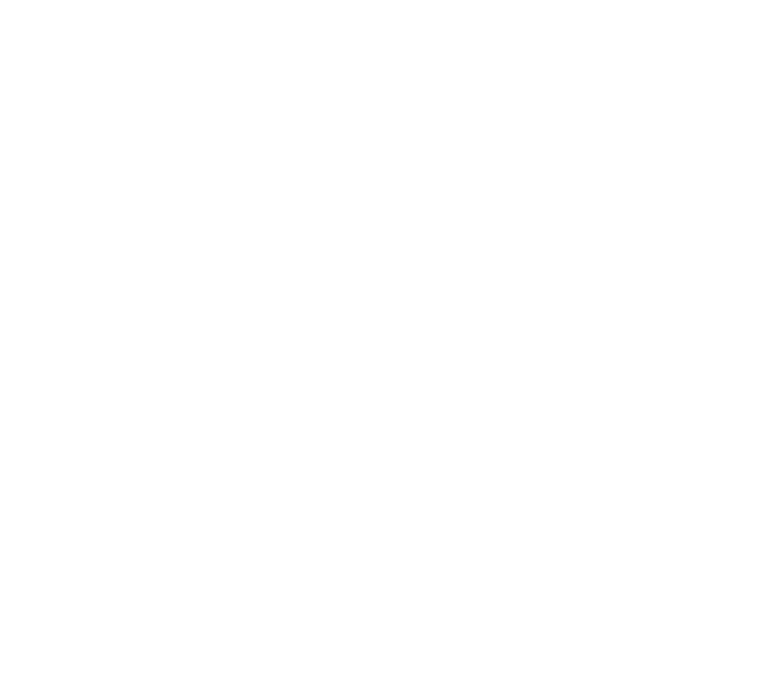
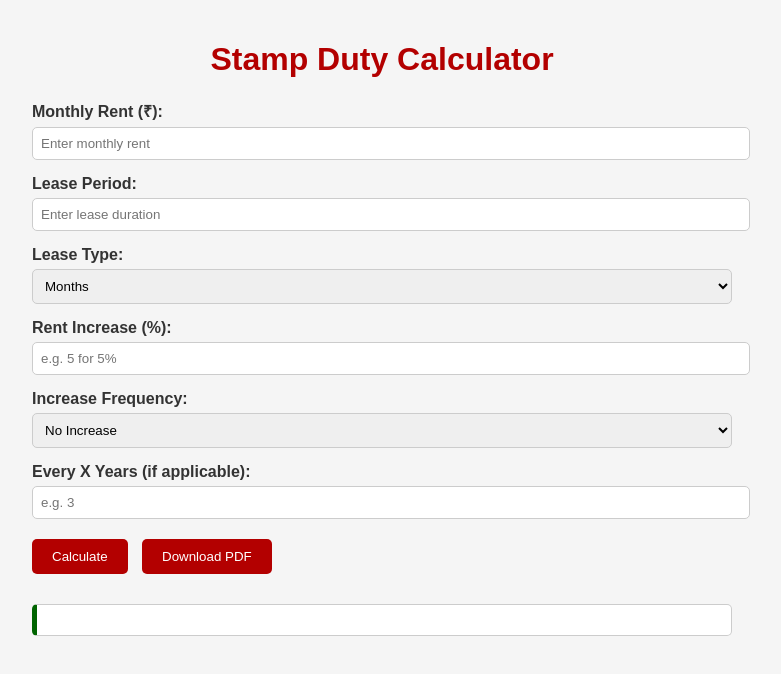
Before and after one commit to merizameen/meri-zameen-calculator, a plain HTML site: page index.html in a window 1280 px wide. Shown: the whole page, without its empty margins (258-1039 px from the left). Drawn offline with nearby package versions, Linux system fonts and the light colour scheme.

Commit message:
Update index.html
gp suggest

```diff
--- a/index.html
+++ b/index.html
@@ -1,3 +1,109 @@
+<!DOCTYPE html>
+<html lang="en">
+<head>
+  <meta charset="UTF-8" />
+  <meta name="viewport" content="width=device-width, initial-scale=1.0"/>
+  <title>Stamp Duty Calculator | MeriZameen.in</title>
+  <script src="https://cdnjs.cloudflare.com/ajax/libs/jspdf/2.5.1/jspdf.umd.min.js"></script>
+  <style>
+    body {
+      font-family: Arial, sans-serif;
+      background-color: #f5f5f5;
+      padding: 20px;
+      max-width: 700px;
+      margin: auto;
+      color: #333;
+    }
+
+    h1 {
+      color: #b30000;
+      text-align: center;
+    }
+
+    label {
+      display: block;
+      margin-top: 15px;
+      font-weight: bold;
+    }
+
+    input, select {
+      width: 100%;
+      padding: 8px;
+      margin-top: 5px;
+      border: 1px solid #ccc;
+      border-radius: 5px;
+    }
+
+    button {
+      background-color: #b30000;
+      color: #fff;
+      border: none;
+      padding: 10px 20px;
+      margin-top: 20px;
+      margin-right: 10px;
+      border-radius: 5px;
+      cursor: pointer;
+    }
+
+    button:hover {
+      background-color: #8c0000;
+    }
+
+    #results {
+      margin-top: 30px;
+      padding: 15px;
+      background-color: #fff;
+      border: 1px solid #ccc;
+      border-left: 5px solid darkgreen;
+      border-radius: 5px;
+    }
+
+    strong {
+      color: darkgreen;
+    }
+
+    @media (max-width: 600px) {
+      button {
+        width: 100%;
+        margin-bottom: 10px;
+      }
+    }
+  </style>
+</head>
+<body>
+
+  <h1>Stamp Duty Calculator</h1>
+
+  <label for="monthlyRent">Monthly Rent (₹):</label>
+  <input id="monthlyRent" type="number" placeholder="Enter monthly rent" />
+
+  <label for="leasePeriod">Lease Period:</label>
+  <input id="leasePeriod" type="number" placeholder="Enter lease duration" />
+
+  <label for="leaseType">Lease Type:</label>
+  <select id="leaseType">
+    <option value="months">Months</option>
+    <option value="years">Years</option>
+  </select>
+
+  <label for="rentIncrease">Rent Increase (%):</label>
+  <input id="rentIncrease" type="number" placeholder="e.g. 5 for 5%" />
+
+  <label for="increaseType">Increase Frequency:</label>
+  <select id="increaseType">
+    <option value="none">No Increase</option>
+    <option value="everyYear">Every Year</option>
+    <option value="everyXYear">Every X Years</option>
+  </select>
+
+  <label for="increaseEvery">Every X Years (if applicable):</label>
+  <input id="increaseEvery" type="number" placeholder="e.g. 3" />
+
+  <button onclick="calculateDuty()">Calculate</button>
+  <button onclick="generatePDF()">Download PDF</button>
+
+  <div id="results"></div>
+
   <script>
     function calculateDuty() {
       const monthlyRent = parseFloat(document.getElementById('monthlyRent').value);
@@ -12,7 +118,7 @@
         return;
       }
 
-    let months = leaseType === 'years' ? leasePeriod * 12 : leasePeriod;
+      const months = leaseType === 'years' ? leasePeriod * 12 : leasePeriod;
       let rentTotal = 0;
       let currentRent = monthlyRent;
 
@@ -28,23 +134,14 @@
       const annualAverage = (rentTotal / months) * 12;
 
       let multiplier = 1;
-    if (months <= 12) {
-      multiplier = 1;
-    } else if (months <= 24) {
-      multiplier = 3;
-    } else if (months <= 36) {
-      multiplier = 1;
-    } else if (months <= 60) {
-      multiplier = 3;
-    } else if (months <= 120) {
-      multiplier = 4;
-    } else if (months <= 240) {
-      multiplier = 5;
-    } else if (months <= 348) {
-      multiplier = 6;
-    } else {
-      multiplier = 7;
-    }
+      if (months <= 12) multiplier = 1;
+      else if (months <= 24) multiplier = 3;
+      else if (months <= 36) multiplier = 1;
+      else if (months <= 60) multiplier = 3;
+      else if (months <= 120) multiplier = 4;
+      else if (months <= 240) multiplier = 5;
+      else if (months <= 348) multiplier = 6;
+      else multiplier = 7;
 
       const stampDuty = Math.ceil((annualAverage * multiplier) * 0.04);
       const registrationCharge = 1100;
@@ -73,17 +170,12 @@
     }
 
     function generatePDF() {
-    const resultsElement = document.getElementById("results");
-    if (!resultsElement.innerHTML.trim()) {
+      const output = window.calculationOutput;
+      if (!output) {
         alert("Please calculate first before downloading PDF.");
         return;
       }
 
-    html2canvas(resultsElement, {
-      scale: 2,
-      useCORS: true
-    }).then(canvas => {
-      const imgData = canvas.toDataURL("image/png");
       const { jsPDF } = window.jspdf;
       const pdf = new jsPDF({
         orientation: "portrait",
@@ -91,27 +183,40 @@
         format: "a4"
       });
 
-      const pageWidth = pdf.internal.pageSize.getWidth();
-      const pageHeight = pdf.internal.pageSize.getHeight();
-      const imgProps = pdf.getImageProperties(imgData);
-      const imgWidth = pageWidth - 40;
-      const imgHeight = (imgProps.height * imgWidth) / imgProps.width;
-      const x = 20;
-      const y = (pageHeight - imgHeight) / 2;
+      const marginX = 20;
+      let currentY = 30;
 
       pdf.setFont("helvetica", "bold");
       pdf.setFontSize(16);
-      pdf.text("Stamp Duty Calculation Report", pageWidth / 2, 20, { align: "center" });
+      pdf.text("Stamp Duty Calculation Report", 105, 20, { align: "center" });
 
-      pdf.addImage(imgData, "PNG", x, y, imgWidth, imgHeight);
+      pdf.setFontSize(12);
+      pdf.setFont("helvetica", "normal");
+
+      const lines = [
+        `Monthly Rent: ₹${output.monthlyRent.toFixed(2)}`,
+        `Lease Duration: ${output.leasePeriod} months`,
+        `Total Rent: ₹${output.rentTotal.toFixed(2)}`,
+        `Annual Average Rent: ₹${output.annualAverage.toFixed(2)}`,
+        `Stamp Duty (4%): ₹${output.stampDuty}`,
+        `Registration Charges: ₹${output.registrationCharge}`,
+        `Total Charges: ₹${output.totalCharges}`,
+        `50% Share (if shared): ₹${output.shareAmount.toFixed(2)}`
+      ];
+
+      lines.forEach(line => {
+        pdf.text(line, marginX, currentY);
+        currentY += 10;
+      });
 
       pdf.setFontSize(10);
       pdf.setTextColor(100);
       const disclaimer = "Disclaimer: This report is generated from the free Commercial Rental Agreement Stamp Duty Calculator at www.merizameen.in";
-      const footerLines = pdf.splitTextToSize(disclaimer, pageWidth - 40);
-      pdf.text(footerLines, 20, pageHeight - 20);
+      const footerLines = pdf.splitTextToSize(disclaimer, 170);
+      pdf.text(footerLines, marginX, 280);
 
       pdf.save("Stamp_Duty_Calculation_MeriZameen.pdf");
-    });
     }
   </script>
+</body>
+</html>
```
Lines whose indentation alone changed are shown as unchanged.
